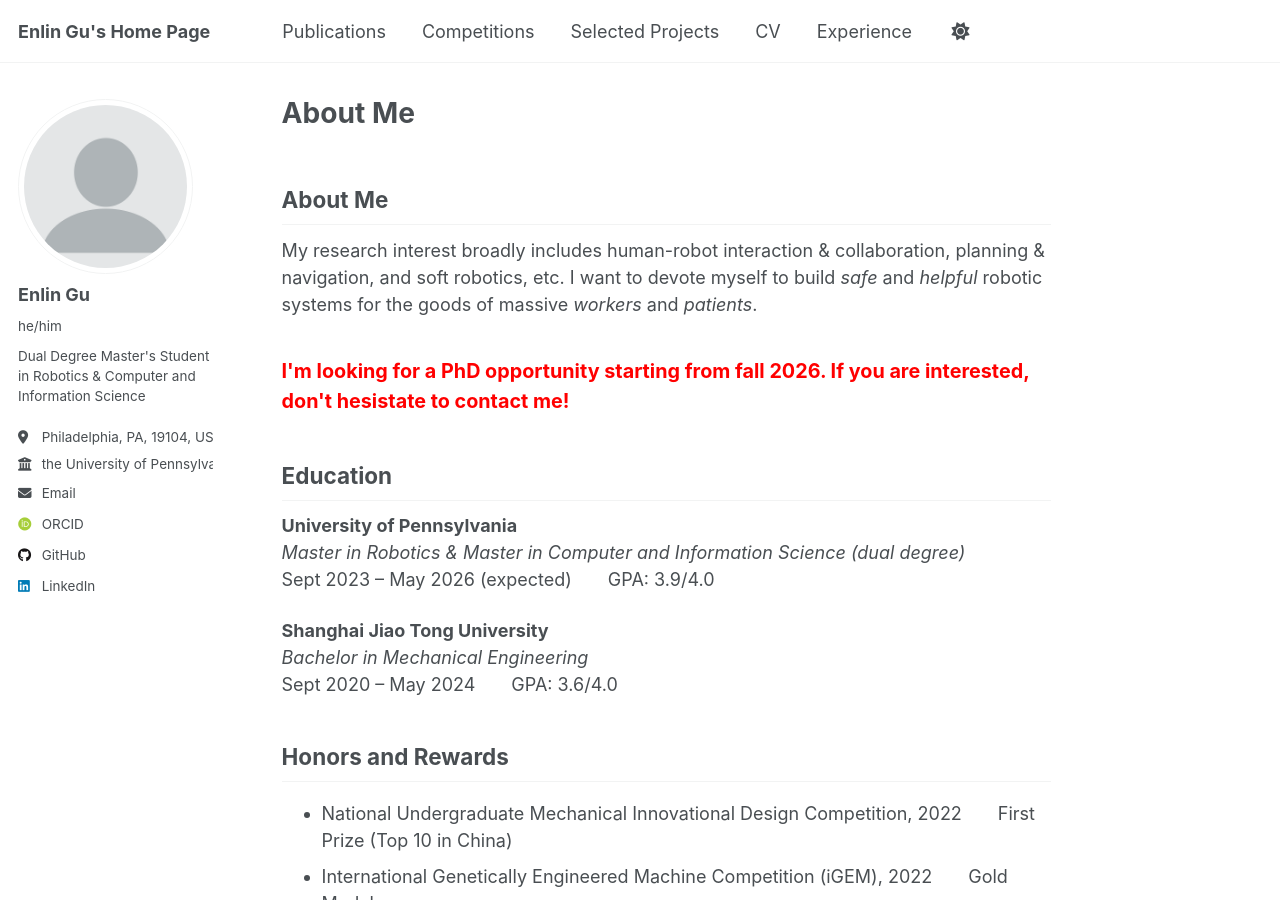
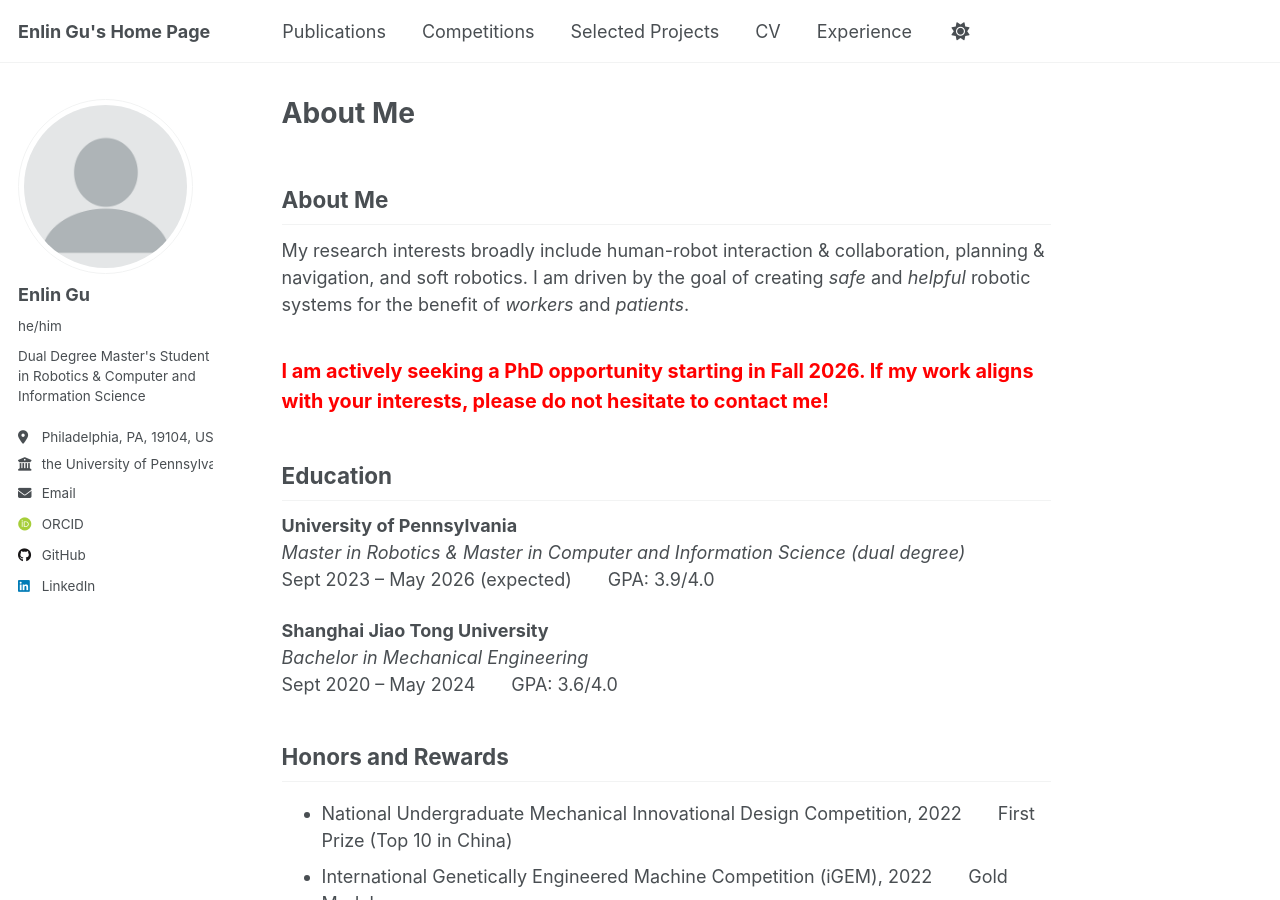
Before and after one commit to Gelrignard/gelrignard.github.io, a Jekyll site: the page built from _pages/about.md, in a window 1280 px wide and 900 px high. Built offline with Jekyll 4.4.1, drawn with Linux system fonts in a browser that asks for light colours; some web fonts are replaced; a script that is not in the unit is left out.

Commit message:
interest

```diff
--- a/_pages/about.md
+++ b/_pages/about.md
@@ -10,10 +10,10 @@ redirect_from:
 ## About Me
 
 
-My research interest broadly includes human-robot interaction & collaboration, planning & navigation, and soft robotics, etc. I want to devote myself to build *safe* and *helpful* robotic systems for the goods of massive *workers* and *patients*.
+My research interests broadly include human-robot interaction & collaboration, planning & navigation, and soft robotics. I am driven by the goal of creating *safe* and *helpful* robotic systems for the benefit of *workers* and *patients*.
 
 <div style="color: red; font-weight: bold; font-size: 1.1em; margin-top: 2em;">
-I'm looking for a PhD opportunity starting from fall 2026. If you are interested, don't hesistate to contact me!
+I am actively seeking a PhD opportunity starting in Fall 2026. If my work aligns with your interests, please do not hesitate to contact me!
 </div>
 
 ## Education
```
